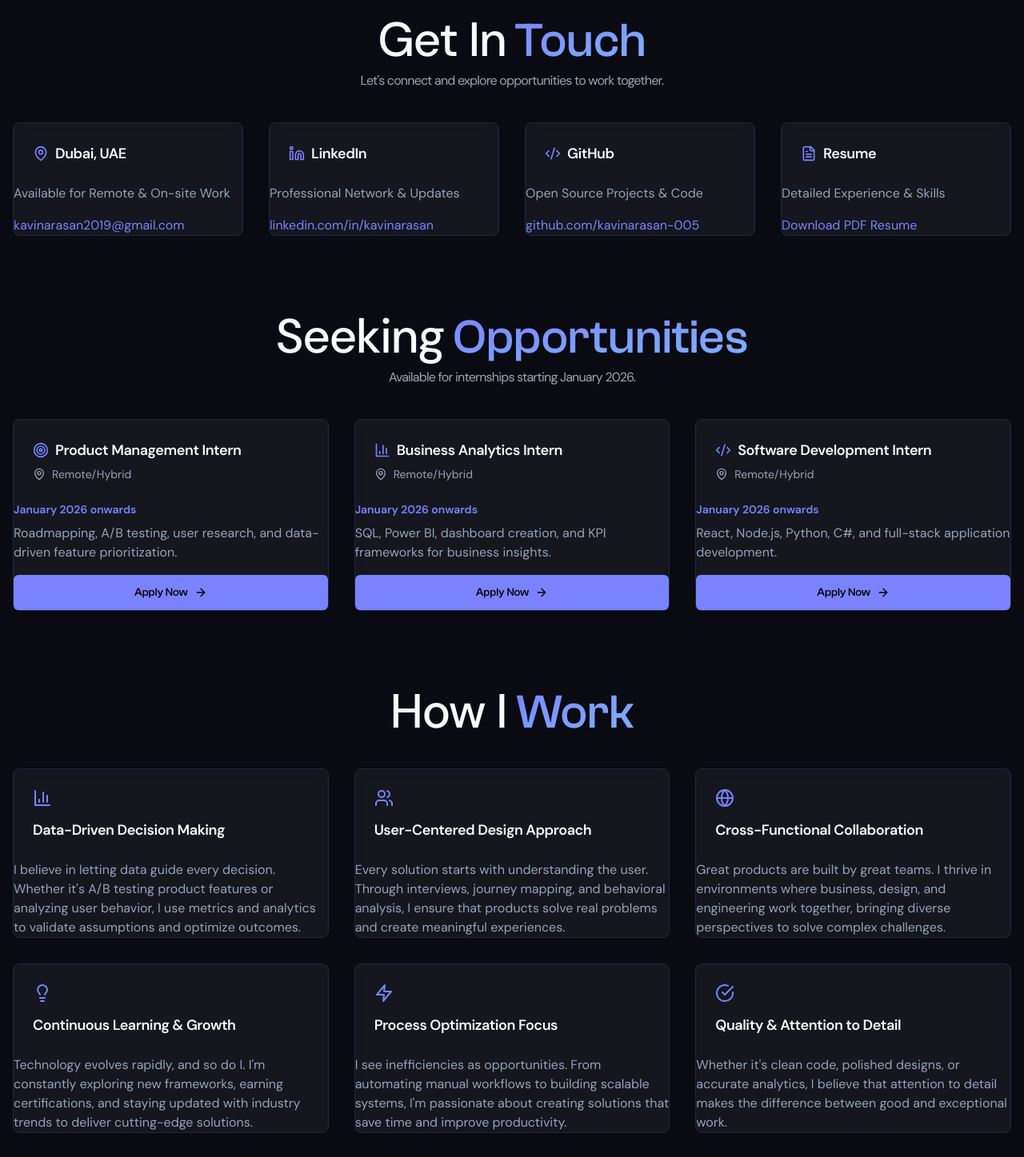
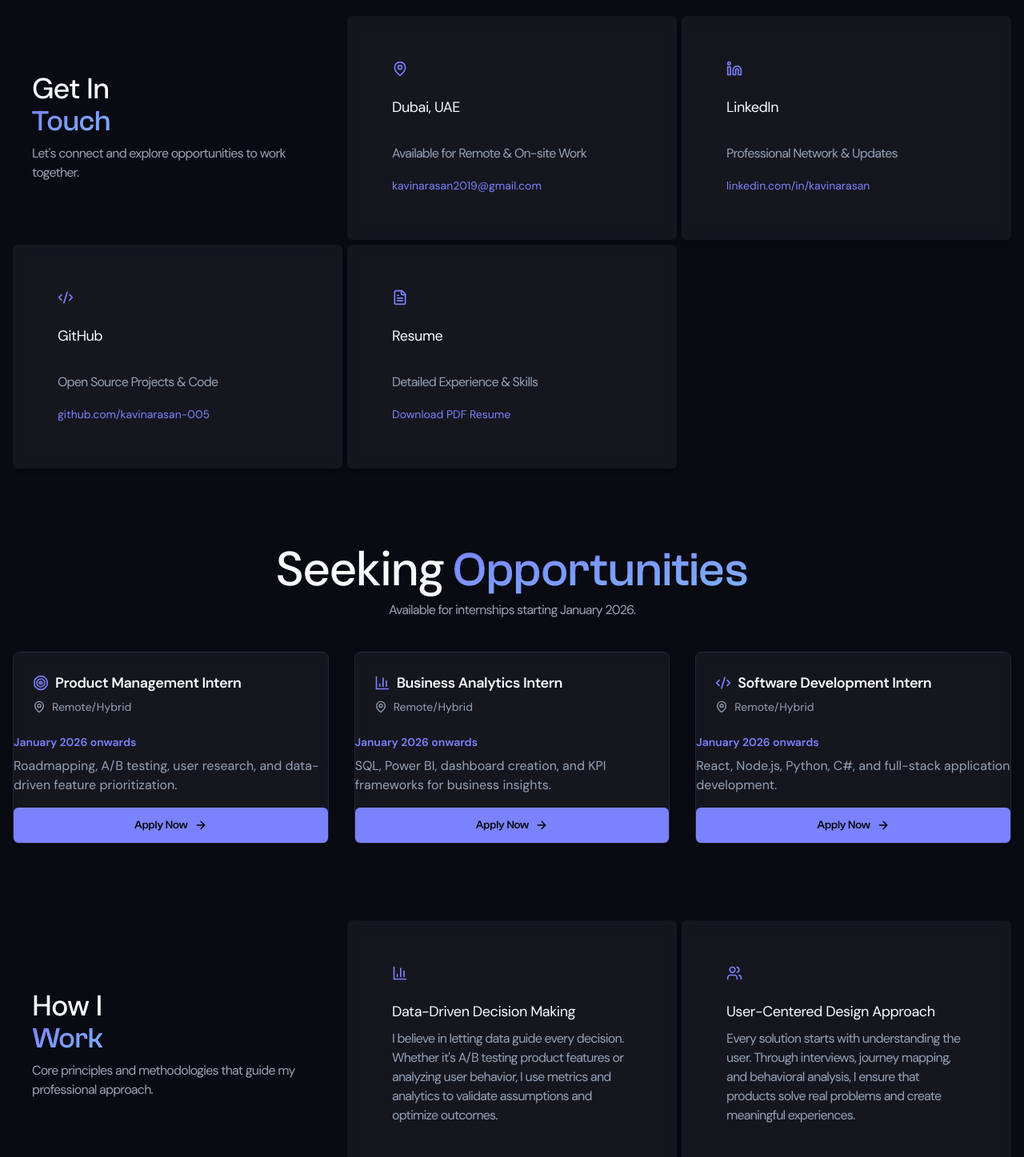
Before and after one commit to kavinarasan-005/official-portfolio, a Next.js app: page / in a window 1280 px wide. Shown: the part 6080-7527 px from the top of the page at 80% size. Built offline with nearby package versions, Linux system fonts and the light colour scheme.

Commit message:
Fix design consistency - standardize Get In Touch and How I Work sections to match other skill sections

```diff
--- a/src/pages/index.tsx
+++ b/src/pages/index.tsx
@@ -782,31 +782,37 @@ export default function Home() {
             data-scroll-position="top"
             className="my-24 flex flex-col justify-start space-y-10"
           >
-            <div className="text-center">
-              <h2 className="text-4xl font-medium tracking-tight xl:text-6xl">
+            <div className="grid items-center gap-1.5 md:grid-cols-2 xl:grid-cols-3">
+              <div className="flex flex-col py-6 xl:p-6">
+                <h2 className="text-4xl font-medium tracking-tight">
                   Get In
-                <span className="text-gradient clash-grotesk tracking-normal"> Touch</span>
+                  <br />
+                  <span className="text-gradient clash-grotesk tracking-normal">
+                    Touch
+                  </span>
                 </h2>
                 <p className="mt-2 tracking-tighter text-secondary-foreground">
                   Let's connect and explore opportunities to work together.
                 </p>
               </div>
-            <div className="grid gap-8 md:grid-cols-2 xl:grid-cols-4">
               {contactInfo.map((office) => (
-                <Card key={office.city} className="bg-white/5 backdrop-blur">
-                  <CardHeader>
-                    <div className="flex items-center space-x-2">
-                      <office.icon className="text-primary" size={20} />
-                      <CardTitle className="text-lg">{office.city}</CardTitle>
+                <div
+                  key={office.city}
+                  className="flex flex-col items-start justify-between rounded-md bg-white/5 p-14 shadow-md backdrop-blur transition duration-300 hover:-translate-y-0.5 hover:bg-white/10 hover:shadow-md min-h-[280px]"
+                >
+                  <div className="flex flex-col items-start">
+                    <office.icon className="mb-6 text-primary" size={20} />
+                    <span className="text-lg tracking-tight text-foreground">
+                      {office.city}
+                    </span>
                   </div>
-                  </CardHeader>
-                  <CardContent>
-                    <p className="text-muted-foreground mb-4">{office.address}</p>
-                    <Link href={`mailto:${office.email}`} className="text-primary hover:underline">
+                  <div className="mt-2">
+                    <p className="tracking-tighter text-muted-foreground mb-4">{office.address}</p>
+                    <Link href={`mailto:${office.email}`} className="text-primary hover:underline text-sm">
                       {office.email}
                     </Link>
-                  </CardContent>
-                </Card>
+                  </div>
+                </div>
               ))}
             </div>
           </div>
@@ -863,23 +869,34 @@ export default function Home() {
             data-scroll-position="top"
             className="my-24 flex flex-col justify-start space-y-10"
           >
-            <div className="text-center">
-              <h2 className="text-4xl font-medium tracking-tight xl:text-6xl">
+            <div className="grid items-center gap-1.5 md:grid-cols-2 xl:grid-cols-3">
+              <div className="flex flex-col py-6 xl:p-6">
+                <h2 className="text-4xl font-medium tracking-tight">
                   How I
-                <span className="text-gradient clash-grotesk tracking-normal"> Work</span>
+                  <br />
+                  <span className="text-gradient clash-grotesk tracking-normal">
+                    Work
+                  </span>
                 </h2>
+                <p className="mt-2 tracking-tighter text-secondary-foreground">
+                  Core principles and methodologies that guide my professional approach.
+                </p>
               </div>
-            <div className="grid gap-8 md:grid-cols-2 xl:grid-cols-3">
               {workingPrinciples.map((benefit) => (
-                <Card key={benefit.title} className="bg-white/5 backdrop-blur">
-                  <CardHeader>
-                    <benefit.icon className="text-primary mb-2" size={24} />
-                    <CardTitle className="text-lg">{benefit.title}</CardTitle>
-                  </CardHeader>
-                  <CardContent>
-                    <p className="text-muted-foreground">{benefit.description}</p>
-                  </CardContent>
-                </Card>
+                <div
+                  key={benefit.title}
+                  className="flex flex-col items-start justify-between rounded-md bg-white/5 p-14 shadow-md backdrop-blur transition duration-300 hover:-translate-y-0.5 hover:bg-white/10 hover:shadow-md min-h-[280px]"
+                >
+                  <div className="flex flex-col items-start">
+                    <benefit.icon className="mb-6 text-primary" size={20} />
+                    <span className="text-lg tracking-tight text-foreground">
+                      {benefit.title}
+                    </span>
+                  </div>
+                  <span className="mt-2 tracking-tighter text-muted-foreground">
+                    {benefit.description}
+                  </span>
+                </div>
               ))}
             </div>
           </div>
```
Lines whose indentation alone changed are shown as unchanged.
